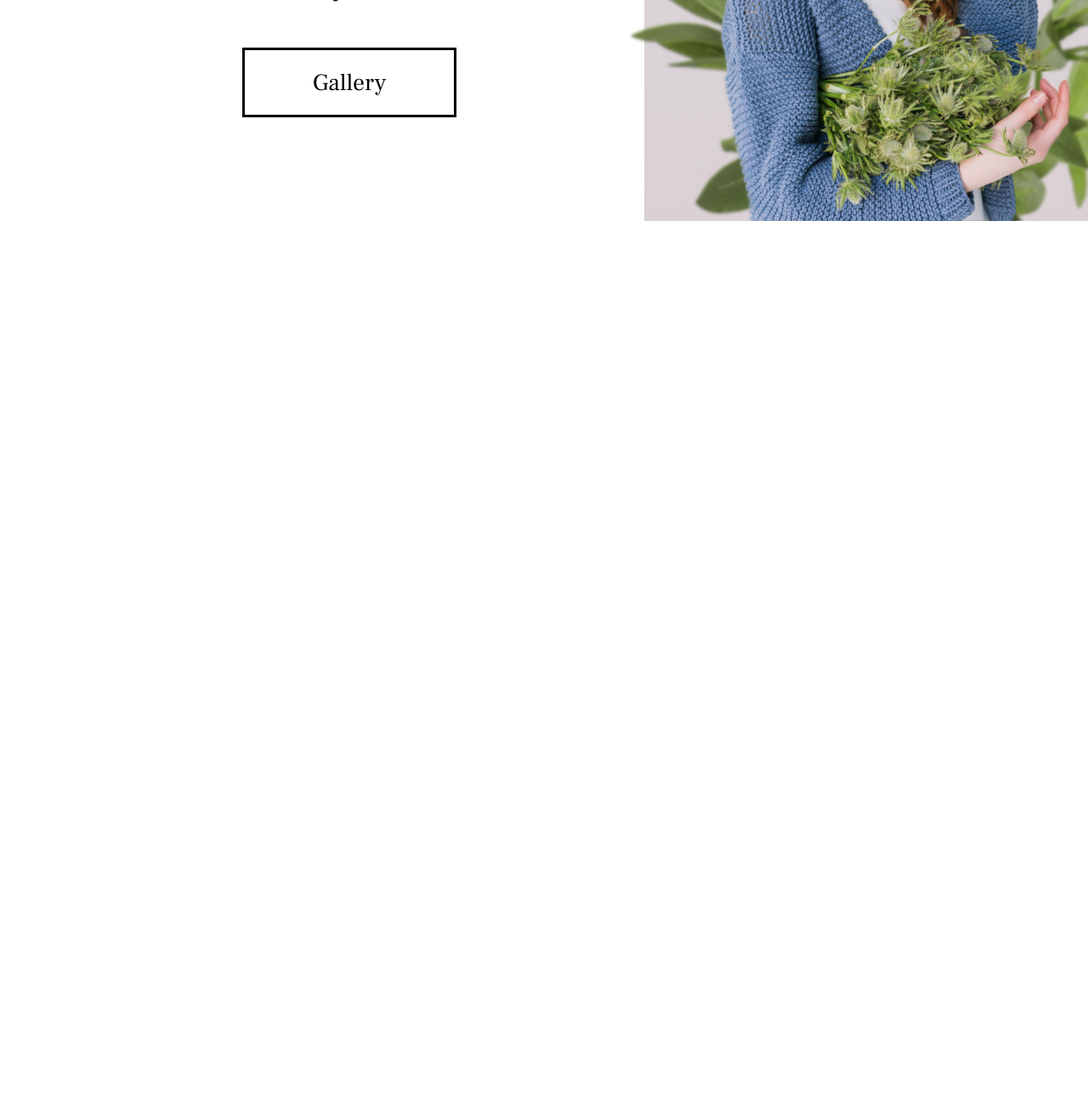
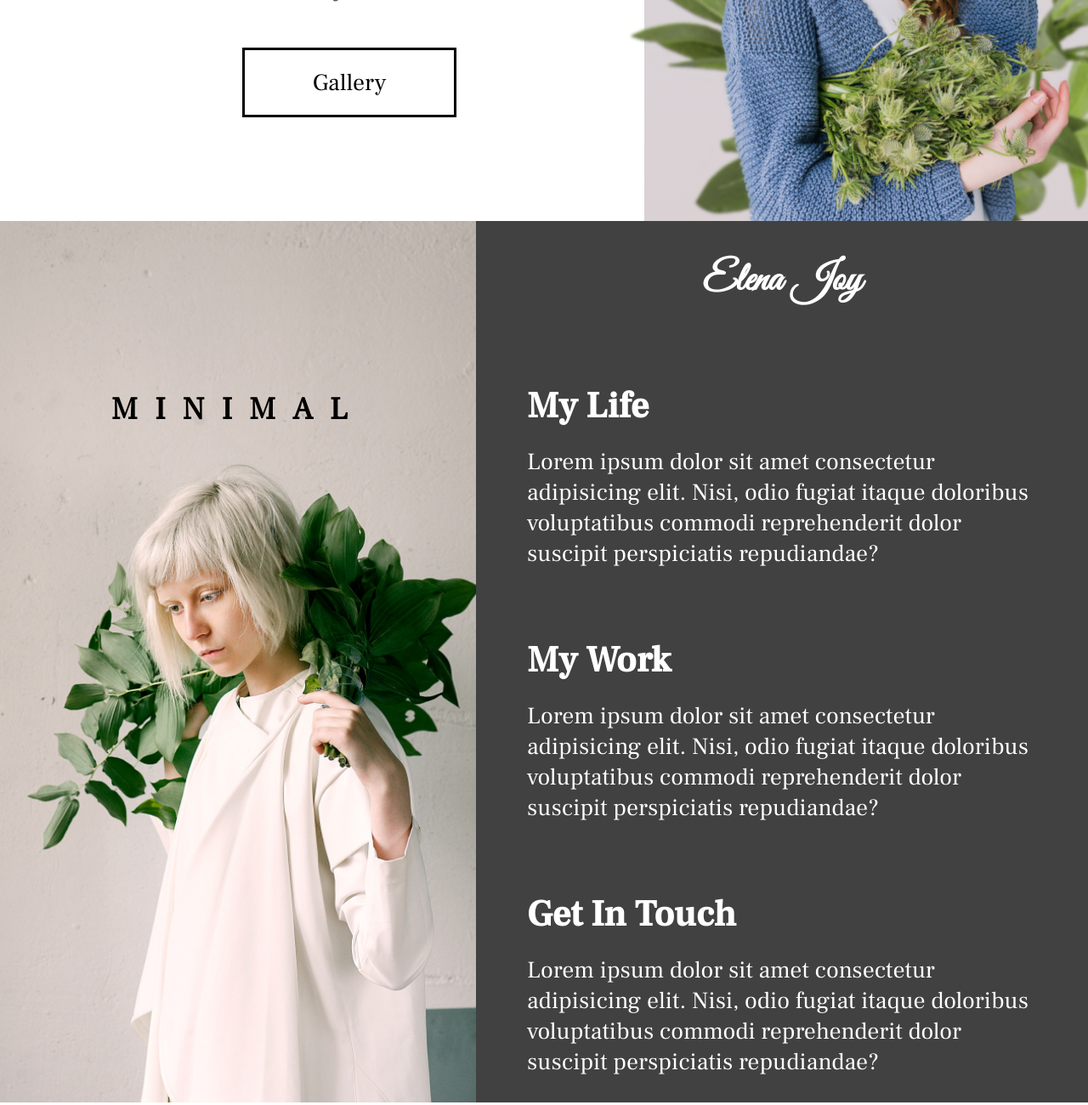
Before and after one commit to perezsergioace/elena-joy-photography, a plain HTML site: page index.html in a window 1280 px wide. Shown: the part 540-1840 px from the top of the page at 85% size. Before the commit the page ends 800 px from the top, so only its background shows below. Drawn offline with Linux system fonts and the light colour scheme.

Commit message:
finished the about section of the page

```diff
--- a/index.html
+++ b/index.html
@@ -43,6 +43,31 @@
                 <img class="plant2 plant" src="./img/plant2.png" alt="">
             </div>
         </section>
+
+        <section class="about">
+            <div class="about-image">
+                <h5>MINIMAL</h5>
+                <img src="./img/about-image.png" alt="portrait-picture">
+            </div>
+            <div class="about-text flex">
+                <h2>Elena Joy</h2>
+                <div class="about-life">
+                    <h3>My Life</h3>
+                    <p>Lorem ipsum dolor sit amet consectetur adipisicing elit. Nisi, odio fugiat itaque doloribus
+                        voluptatibus commodi reprehenderit dolor suscipit perspiciatis repudiandae?</p>
+                </div>
+                <div class="about-work">
+                    <h3>My Work</h3>
+                    <p>Lorem ipsum dolor sit amet consectetur adipisicing elit. Nisi, odio fugiat itaque doloribus
+                        voluptatibus commodi reprehenderit dolor suscipit perspiciatis repudiandae?</p>
+                </div>
+                <div class="about-contact">
+                    <h3>Get In Touch</h3>
+                    <p>Lorem ipsum dolor sit amet consectetur adipisicing elit. Nisi, odio fugiat itaque doloribus
+                        voluptatibus commodi reprehenderit dolor suscipit perspiciatis repudiandae?</p>
+                </div>
+            </div>
+        </section>
     </main>
 
 </body>
--- a/style.css
+++ b/style.css
@@ -125,6 +125,7 @@ nav {
 
 .hero-introduction p {
 	padding: 5rem 10rem;
+	color: var(--gray-text);
 }
 
 .hero-introduction h2 {
@@ -201,6 +202,53 @@ nav {
 	display: none;
 }
 
+/* About Section */
+.about {
+	min-height: 100vh;
+	display: flex;
+	flex-wrap: wrap;
+}
+
+.about-text {
+	flex: 2 1 40rem;
+	justify-content: space-around;
+	color: white;
+	background: var(--background-color);
+}
+
+.about-text div {
+	padding: 3rem 6rem;
+}
+
+.about-text h3 {
+	padding: 2rem 0rem;
+	font-family: "Ruhl Medium";
+}
+
+.about-text h2 {
+	font-family: "Vibes";
+	padding: 4rem;
+}
+
+.about-image {
+	flex: 1 1 40rem;
+	position: relative;
+}
+
+.about-image h5 {
+	position: absolute;
+	letter-spacing: 2rem;
+	top: 20%;
+	left: 50%;
+	transform: translate(-50%, -20%);
+}
+
+.about-image img {
+	width: 100%;
+	height: 100%;
+	object-fit: cover;
+}
+
 @media screen and (max-width: 894px) {
 	.hero {
 		width: 100%;
@@ -273,4 +321,9 @@ nav {
 	.menu-check:checked ~ .burger span:nth-child(2) {
 		opacity: 0;
 	}
+
+	/* About Section */
+	.about-text div {
+		padding: 3rem 3rem;
+	}
 }
```
